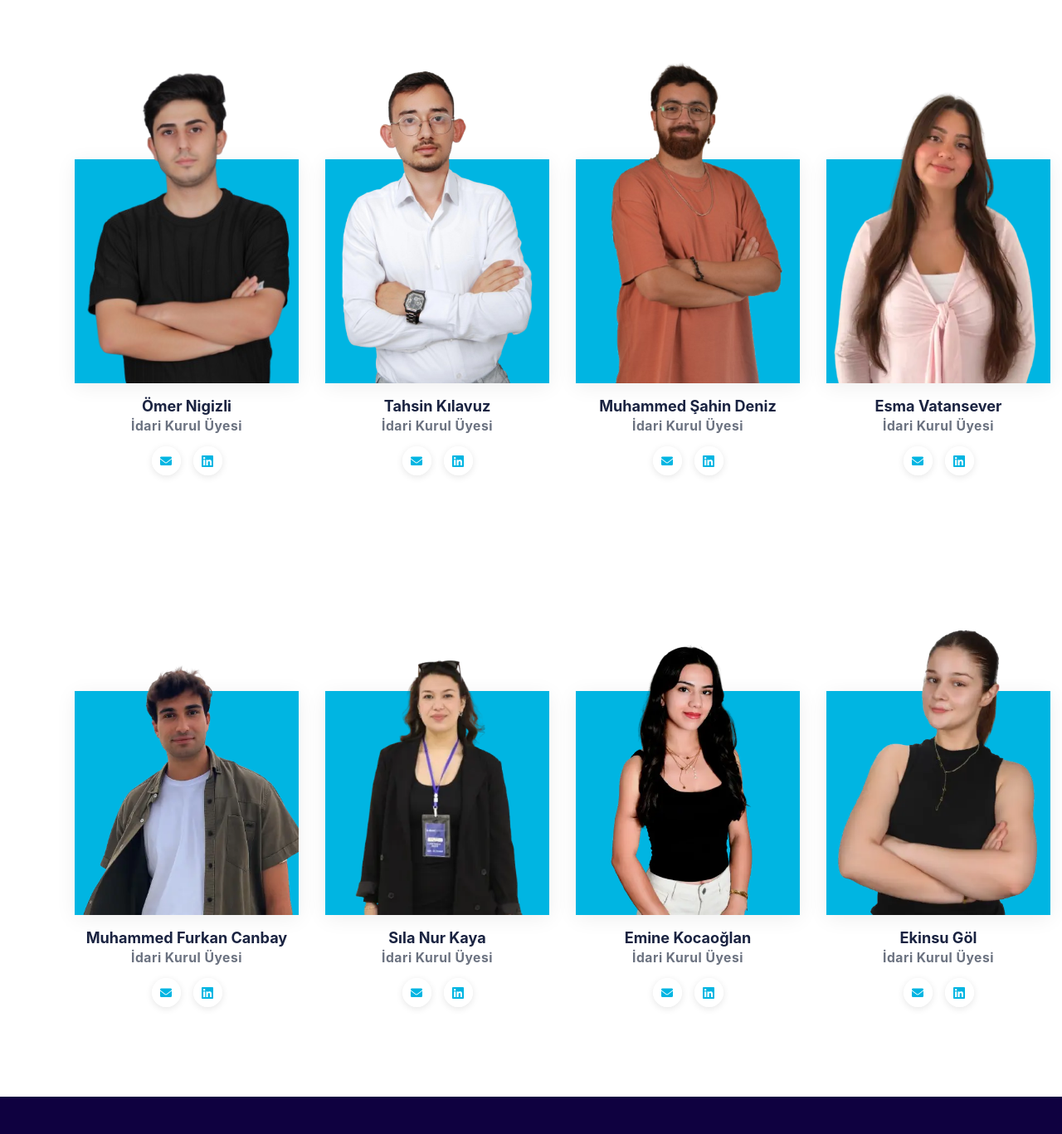
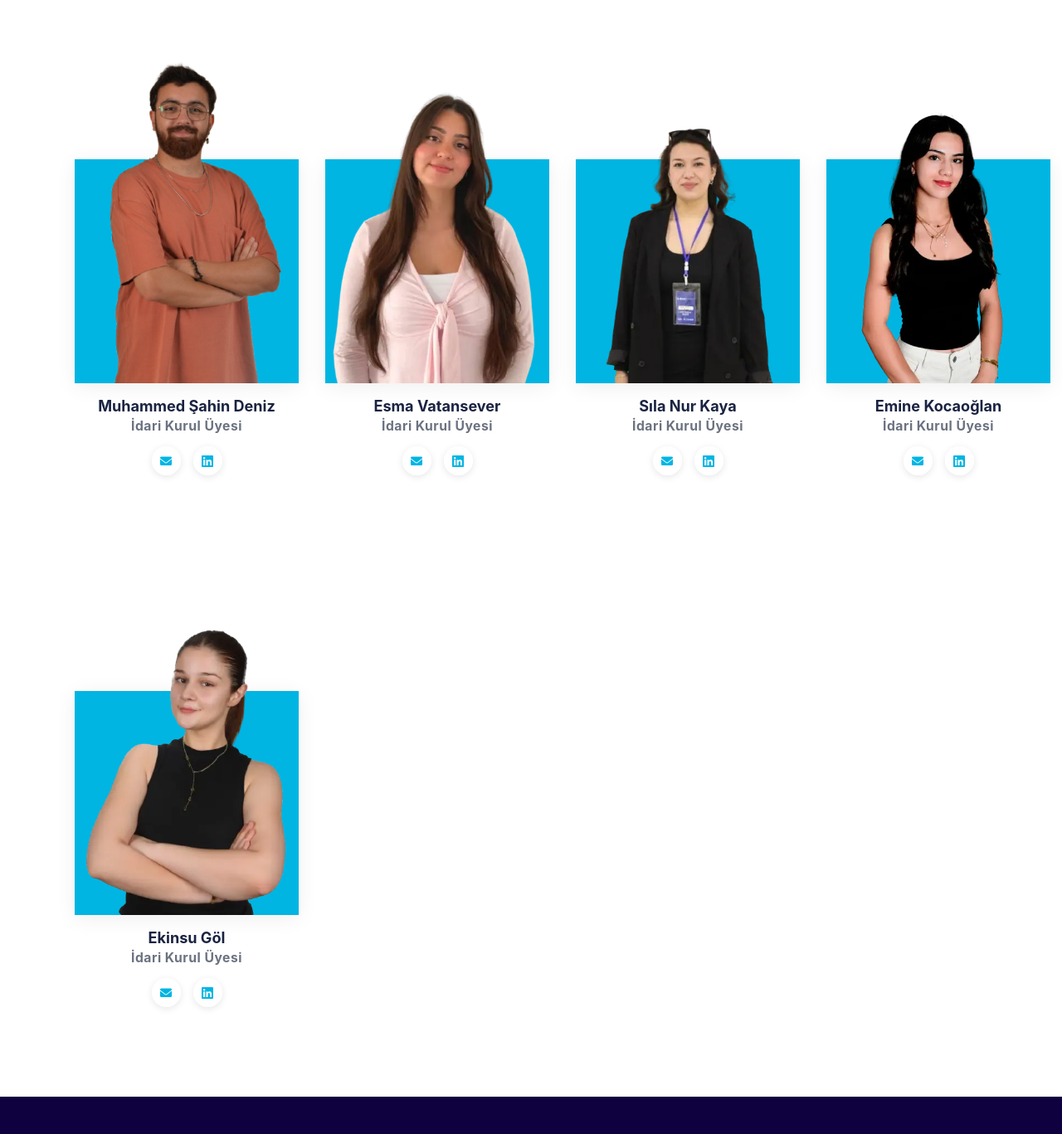
Before and after one commit to abdurrahmanblgc/abdurrahmanblgc-IEEE-Tarsus-University-Student-Branch-Website-, a plain HTML site: page idari.html in a window 1280 px wide. Shown: the part 868-2235 px from the top of the page at 83% size. Drawn offline with Linux system fonts and the light colour scheme.

Commit message:
Remove team member cards from idari.html
ömer nigizli, tahsin kılavuz, furkan canbay profilleri silindi.

```diff
--- a/idari.html
+++ b/idari.html
@@ -322,40 +322,7 @@
             </div>
           </div>
       </div>
-      <div class="team-card-wrapper">
-        <div class="team-card bg5">
-          <img src="img/omer-removebg-preview.png" class="team-photo" alt="ömer nigizli">
-        </div>
-        <div class="team-card-content">
-            <div class="team-name">Ömer Nigizli</div>
-            <div class="team-title">İdari Kurul Üyesi</div>
-            <div class="social-links">
-              <a href="mailto:omernigiz811@gmail.com " class="social-link">
-                <i class="fas fa-envelope"></i>
-              </a>
-              <a href="https://www.linkedin.com/in/%C3%B6mer-nigiz-922987348/" target="_blank" class="social-link">
-                <i class="fab fa-linkedin"></i>
-              </a>
-            </div>
-          </div>
-      </div>
-      <div class="team-card-wrapper">
-        <div class="team-card bg6">
-          <img src="img/tahsin-removebg-preview.png" class="team-photo" alt="tahsin kılavuz">
-        </div>
-        <div class="team-card-content">
-            <div class="team-name">Tahsin Kılavuz</div>
-            <div class="team-title">İdari Kurul Üyesi</div>
-            <div class="social-links">
-              <a href="mailto: thsnklvz@gmail.com" class="social-link">
-                <i class="fas fa-envelope"></i>
-              </a>
-              <a href="https://www.linkedin.com/in/tahsin-k%C4%B1lavuz-0a8b33261/?utm_source=share&utm_campaign=share_via&utm_content=profile&utm_medium=android_app" target="_blank" class="social-link">
-                <i class="fab fa-linkedin"></i>
-              </a>
-            </div>
-          </div>
-      </div>
+
       <div class="team-card-wrapper">
         <div class="team-card bg7">
           <img src="img/sahin-removebg-preview.png" class="team-photo" alt="muhammed şahin deniz">
@@ -385,23 +352,6 @@
                 <i class="fas fa-envelope"></i>
               </a>
               <a href="https://www.linkedin.com/in/esma-vatansever-b80739356/?utm_source=share&utm_campaign=share_via&utm_content=profile&utm_medium=ios_app" target="_blank" class="social-link">
-                <i class="fab fa-linkedin"></i>
-              </a>
-            </div>
-          </div>
-      </div>
-      <div class="team-card-wrapper">
-        <div class="team-card bg9">
-          <img src="img/muhammed-furkan-canbay-remove-bg.webp" class="team-photo" alt="muhammed furkan canbay">
-        </div>
-        <div class="team-card-content">
-            <div class="team-name">Muhammed Furkan Canbay</div>
-            <div class="team-title">İdari Kurul Üyesi</div>
-            <div class="social-links">
-              <a href="mailto:mfurkan.cnby@gmail.com" class="social-link">
-                <i class="fas fa-envelope"></i>
-              </a>
-              <a href="https://www.linkedin.com/in/furkan-canbay-8a4a38237?utm_source=share&utm_campaign=share_via&utm_content=profile&utm_medium=ios_app" target="_blank" class="social-link">
                 <i class="fab fa-linkedin"></i>
               </a>
             </div>
```
